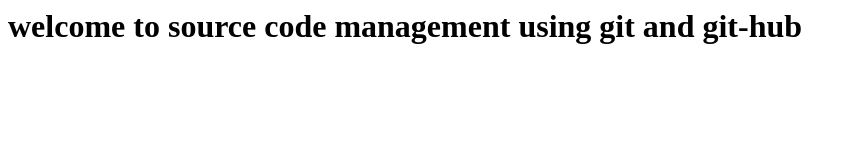
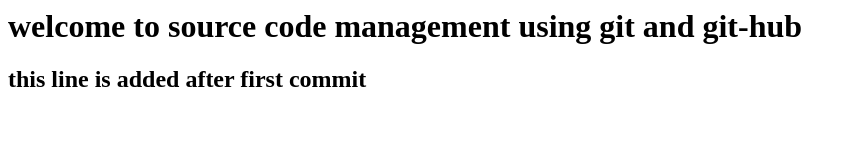
Before and after one commit to 18121A12B2/testing, a plain HTML site: page index.html in a window 1280 px wide. Shown: the whole page, without its empty margins (0-855 px from the left). Drawn offline with Linux system fonts and the light colour scheme.

Commit message:
second commit

```diff
--- a/index.html
+++ b/index.html
@@ -3,5 +3,6 @@
 </title>
 <body>
 <h1> welcome to source code management using git and  git-hub</h1>
+<h2> this line is added after first commit</h2>
 </body>
 </html>
```
